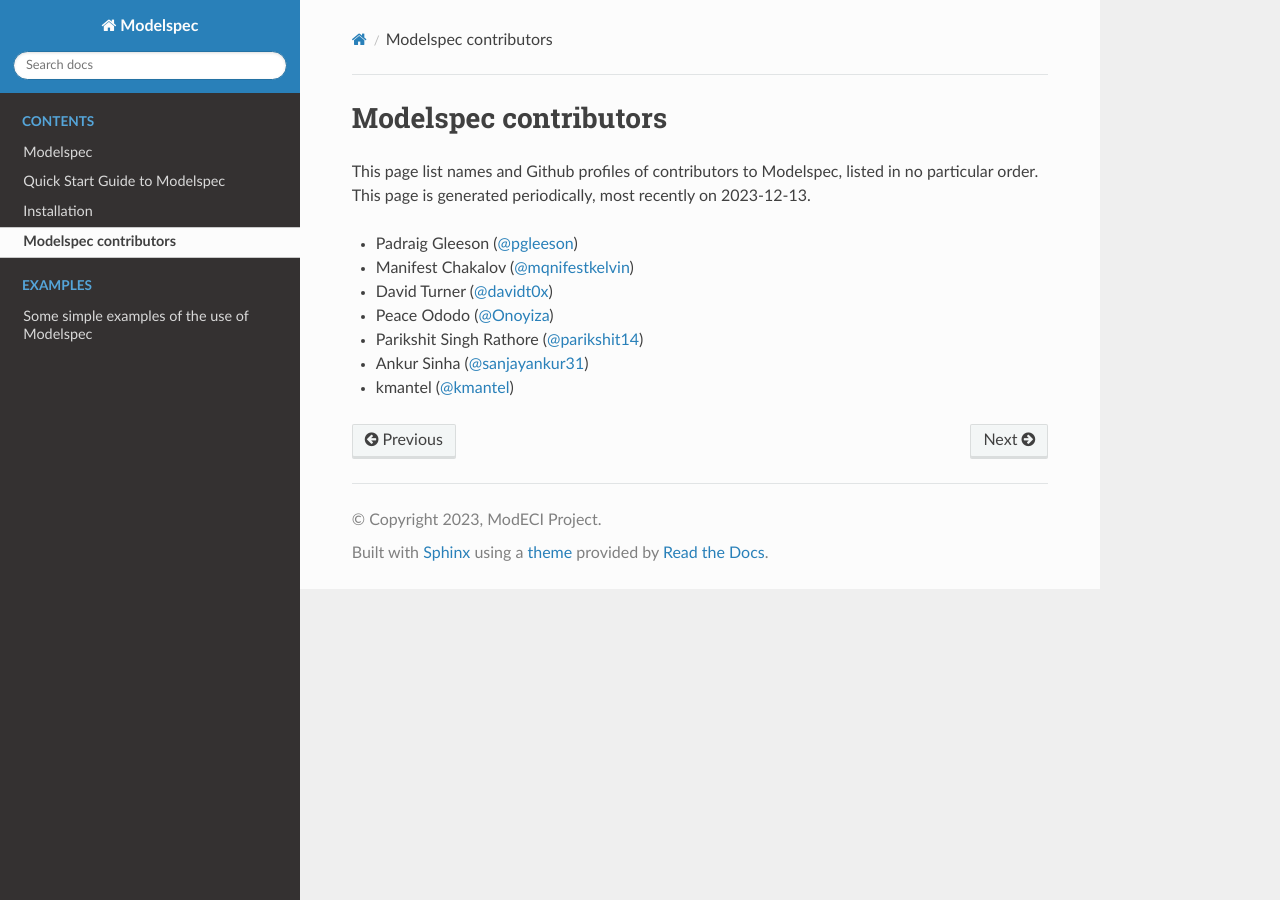
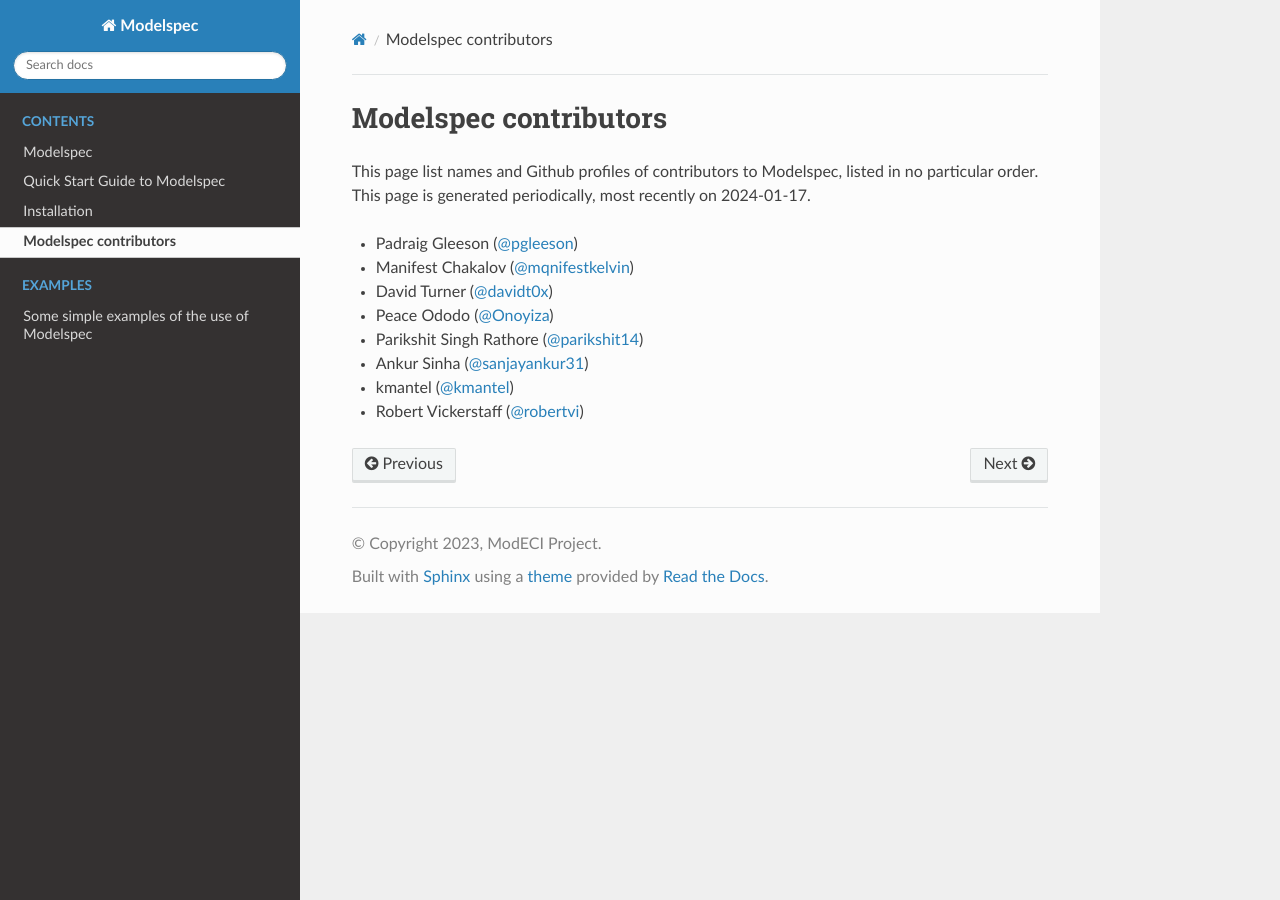
Before and after one commit to ModECI/modelspec, a Sphinx documentation site: the page built from docs/sphinx/source/api/Contributors.md, in a window 1280 px wide. Built offline with Sphinx 7.4.7 and the Read the Docs theme 2.0.0, drawn with Linux system fonts in a browser that asks for light colours; pages that are not in the unit, such as notebooks, are missing from menus.

```diff
--- a/docs/sphinx/source/api/Contributors.md
+++ b/docs/sphinx/source/api/Contributors.md
@@ -3,7 +3,7 @@
 # Modelspec contributors
 
 This page list names and Github profiles of contributors to Modelspec, listed in no particular order.
-This page is generated periodically, most recently on 2023-12-13.
+This page is generated periodically, most recently on 2024-01-17.
 
 - Padraig Gleeson ([@pgleeson](https://github.com/pgleeson))
 - Manifest Chakalov  ([@mqnifestkelvin](https://github.com/mqnifestkelvin))
@@ -12,3 +12,4 @@
 - Parikshit Singh Rathore ([@parikshit14](https://github.com/parikshit14))
 - Ankur Sinha ([@sanjayankur31](https://github.com/sanjayankur31))
 - kmantel ([@kmantel](https://github.com/kmantel))
+- Robert Vickerstaff ([@robertvi](https://github.com/robertvi))
```
Also changed, not shown: 1 other file.
